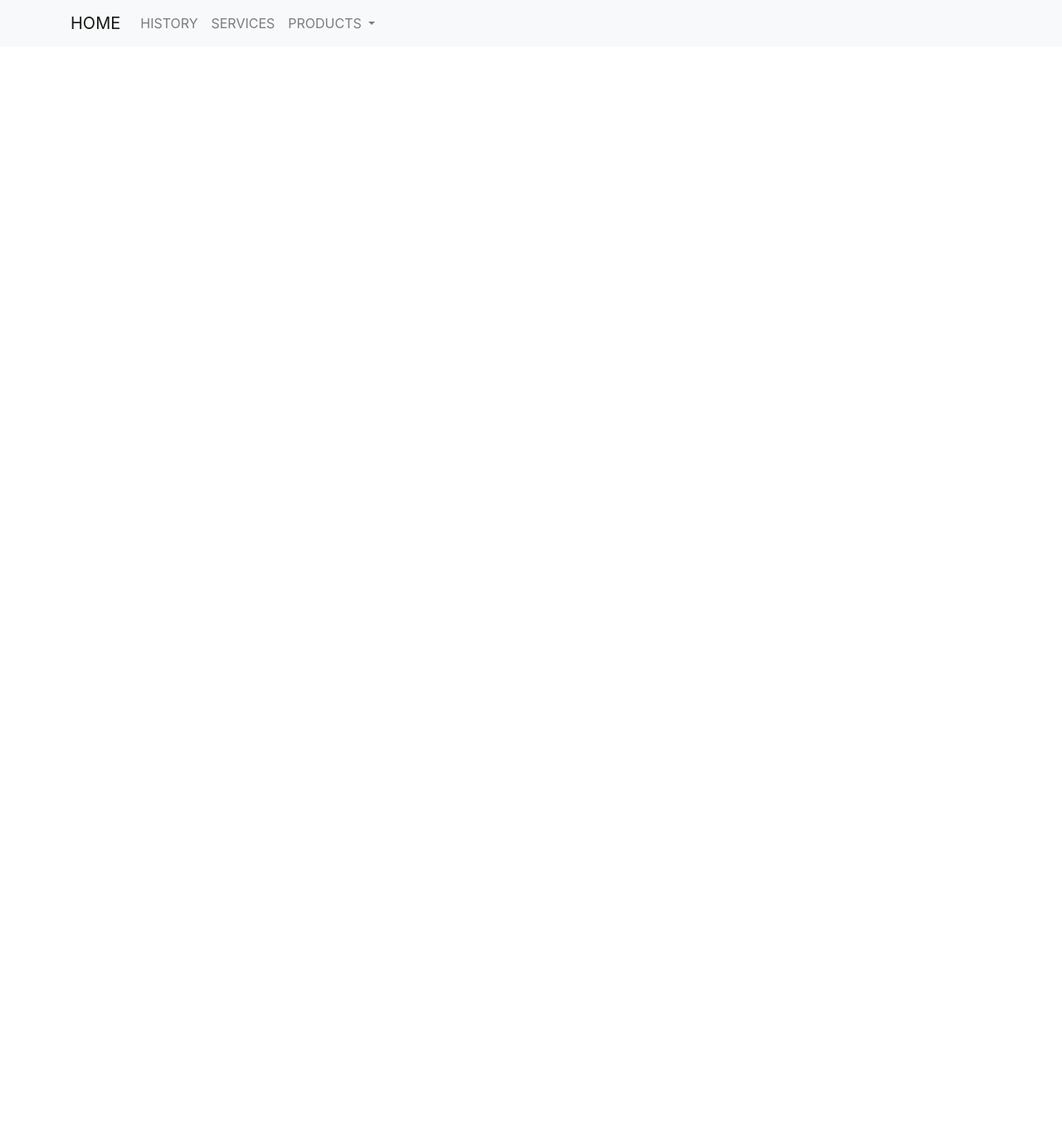
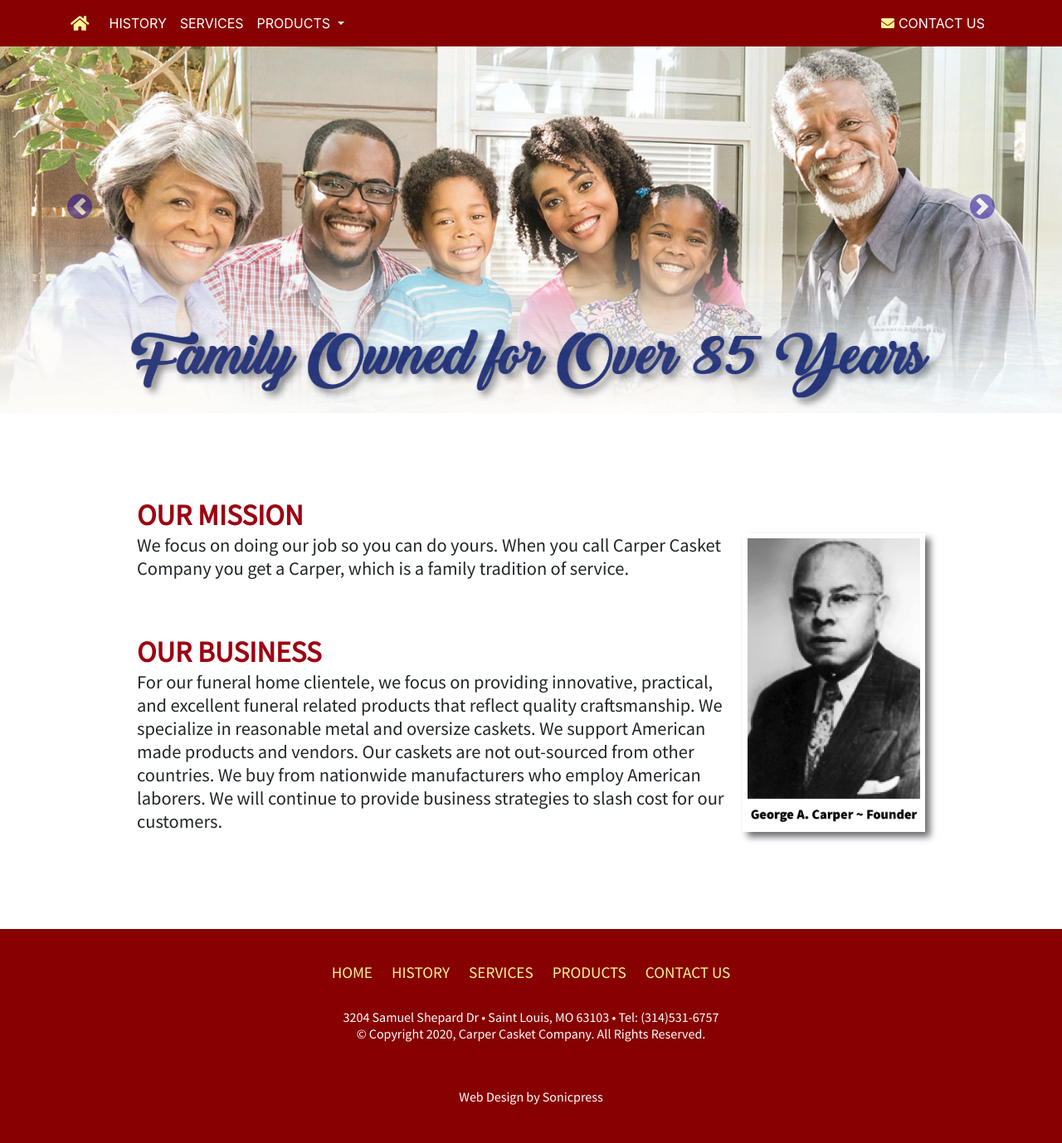
Before and after one commit to MIGHTMIKE1968/carper, a plain HTML site: page index.html in a window 1280 px wide. Shown: the whole page at 83% size. Before the commit the page ends 800 px from the top, so only its background shows below. Drawn offline with nearby package versions, Linux system fonts and the light colour scheme.

Commit message:
Site setup files
Site setup files

```diff
--- a/css/home.css
+++ b/css/home.css
@@ -0,0 +1,127 @@
+.navbar-dark{
+    background: rgb(135, 1, 1);
+
+}
+
+.navbar-nav .nav-item .nav-link{
+    color: white !important;
+}
+
+.navbar-nav .nav-item .nav-link:hover{
+    color: pink !important;
+}
+
+.fa-envelope {
+    text-align: right;
+    color: rgb(250, 247, 150);
+}
+
+.fa-envelope:hover {
+    color: pink;
+}
+
+.fa-home {
+    color: rgb(250, 247, 150);
+}
+
+.fa-home:hover {
+    color: pink;
+}
+
+
+.carousel-indicators li {
+    background-color: white;
+}
+
+.carousel-control-prev-icon {
+  height: 30px;
+  width: 30px;
+  border-radius: 50%;
+  border:4px solid rgb(23, 1, 148);
+  background-color: rgb(23, 1, 148);
+}
+
+.carousel-control-next-icon {
+  height: 30px;
+  width: 30px;
+  border-radius: 50%;
+  border:4px solid rgb(23, 1, 148);
+  background-color: rgb(23, 1, 148);
+}
+
+.slide {
+    padding-top: 50px;
+}
+
+
+h1 {
+    font-family: Source Sans Pro;
+    font-size: 2.2rem;
+    text-align: left;
+    line-height: normal;
+}
+
+h2 {
+   font-family: Source Sans Pro;
+   font-size: 1.2rem;
+   text-align: center;
+   line-height: normal;
+   color: white;
+}
+
+h3 {
+   font-family: Source Sans Pro;
+   font-size: 1rem;
+   text-align: center;
+   line-height: normal;
+   color: white;
+}
+
+.about1 {
+    color: rgb(156, 3, 18);
+}
+
+.about2 {
+    font-size: 1.4rem;
+}
+
+.plan {
+    float: right;
+	margin-left: 20px;
+	margin-bottom: 5px;
+	box-shadow: rgb(109, 110, 112) 6px 6px 8px;
+    border:6px solid white;
+}
+
+
+.row {
+    margin-left: 80px;
+    margin-right: 80px;
+    padding-top: 100px;
+    padding-bottom: 100px;
+}
+
+.social2 {
+  max-width: 100%;
+}
+
+.footer {
+    background-color: rgb(135, 1, 1);
+    width: 100%;
+    padding-top: 40px;
+    padding-bottom: 30px;
+}
+
+
+#footmenu {
+    font-size: 1.2rem;
+}
+
+#footmenu a {
+    color: rgb(250, 247, 150);
+    text-decoration: none;
+}
+
+#footmenu a:hover {
+    color: pink;
+}
--- a/index.html
+++ b/index.html
@@ -6,15 +6,22 @@
 <link rel="stylesheet" href="https://stackpath.bootstrapcdn.com/bootstrap/4.4.1/css/bootstrap.min.css" integrity="sha384-Vkoo8x4CGsO3+Hhxv8T/Q5PaXtkKtu6ug5TOeNV6gBiFeWPGFN9MuhOf23Q9Ifjh" crossorigin="anonymous">
 
 <link rel="stylesheet" type="text/css" href="css/home.css">
+<link href="https://fonts.googleapis.com/css?family=Source+Sans+Pro&display=swap" rel="stylesheet">
+
+<script defer src="https://use.fontawesome.com/releases/v5.0.8/js/all.js"></script>
+<script src="https://kit.fontawesome.com/c5bb0e9542.js" crossorigin="anonymous"></script>
 
 <title>Welcome To Carper Caskets</title>
 </head>
 
 <body>
 
-<nav class="navbar navbar-expand-lg navbar-light bg-light fixed-top">
+<nav class="navbar navbar-expand-lg navbar-dark fixed-top">
 <div class="container">
-  <a class="navbar-brand" href="#">HOME</a>
+  <a class="navbar-brand" href="index.html">
+      <i class="fas fa-home"></i>
+    </a>
+
   <button class="navbar-toggler" type="button" data-toggle="collapse" data-target="#navbarSupportedContent" aria-controls="navbarSupportedContent" aria-expanded="false" aria-label="Toggle navigation">
     <span class="navbar-toggler-icon"></span>
   </button>
@@ -39,9 +46,79 @@
         </div>
       </li>
     </ul>
+
+    <ul class="navbar-nav navbar-right">
+      <li class="nav-item">
+        <a class="nav-link" href="#"><i class="fas fa-envelope"></i>&nbsp;CONTACT US</a>
+      </li>
+    </ul>
   </div>
 </div>
 </nav>
+
+    <div id="carouselExampleFade" class="carousel slide carousel-fade" data-ride="carousel">
+
+      <div class="carousel-inner">
+        <div class="carousel-item active" data-interval="10000">
+          <img src="img/carper_slide_04.jpg" class="d-block w-100" alt="...">
+        </div>
+
+        <div class="carousel-item" data-interval="5000">
+          <img src="img/carper_slide_01.jpg" class="d-block w-100" alt="...">
+        </div>
+
+        <div class="carousel-item" data-interval="10000">
+          <img src="img/carper_slide_03.jpg" class="d-block w-100" alt="...">
+        </div>
+
+        <div class="carousel-item" data-interval="5000">
+          <img src="img/carper_slide_02.jpg" class="d-block w-100" alt="...">
+        </div>
+      </div>
+
+      <a class="carousel-control-prev" href="#carouselExampleFade" role="button" data-slide="prev">
+        <span class="carousel-control-prev-icon" aria-hidden="true"></span>
+        <span class="sr-only">Previous</span>
+      </a>
+
+      <a class="carousel-control-next" href="#carouselExampleFade" role="button" data-slide="next">
+        <span class="carousel-control-next-icon" aria-hidden="true"></span>
+        <span class="sr-only">Next</span>
+      </a>
+    </div>
+
+    <div class="container">
+        <div class="row">
+        <div>
+            <h1> <span class="about1"><strong>OUR MISSION</strong></span>
+                <p class="about2 item"><img class="plan social2" src="img/george_carper_1.jpg" alt="George Carper" style="width:220px; height:auto;">
+                    We focus on doing our job so you can do yours. When you call Carper Casket Company you get a Carper, which is a family tradition of service.
+                </p>
+            </h1><br><br>
+
+            <h1> <span class="about1"><strong>OUR BUSINESS</strong></span>
+                <p class="about2">
+                    For our funeral home clientele, we focus on providing innovative, practical, and excellent funeral related products that reflect quality craftsmanship. We specialize in reasonable metal and oversize caskets. We support American made products and vendors. Our caskets are not out-sourced from other countries. We buy from nationwide manufacturers who employ American laborers. We will continue to provide business strategies to slash cost for our customers.
+                </p>
+            </h1>
+        </div>
+    </div>
+    </div>
+
+    <div class="footer">
+        <h3 id="footmenu">
+            <a href="#">HOME</a>&nbsp;&nbsp;&nbsp;&nbsp;&nbsp;
+            <a href="#">HISTORY</a>&nbsp;&nbsp;&nbsp;&nbsp;&nbsp;
+            <a href="#">SERVICES</a>&nbsp;&nbsp;&nbsp;&nbsp;&nbsp;
+            <a href="#">PRODUCTS</a>&nbsp;&nbsp;&nbsp;&nbsp;&nbsp;
+            <a href="#">CONTACT US</a>
+        </h3><br>
+
+        <h3>3204 Samuel Shepard Dr • Saint Louis, MO 63103 • Tel: (314)531-6757 <br>
+            <p>© Copyright 2020, Carper Casket Company. All Rights Reserved.</p><br><br>
+            <p>Web Design by Sonicpress</p>
+        </h3>
+    </div>
 
 
 <script src="https://code.jquery.com/jquery-3.4.1.slim.min.js" integrity="sha384-J6qa4849blE2+poT4WnyKhv5vZF5SrPo0iEjwBvKU7imGFAV0wwj1yYfoRSJoZ+n" crossorigin="anonymous"></script>
```
Also changed, not shown: img/carper_slide_01.jpg (added), img/carper_slide_02.jpg (added), img/carper_slide_03.jpg (added), img/carper_slide_04.jpg (added), img/carper_slide_1.2.jpg (added), img/george_carper_1.jpg (added).
